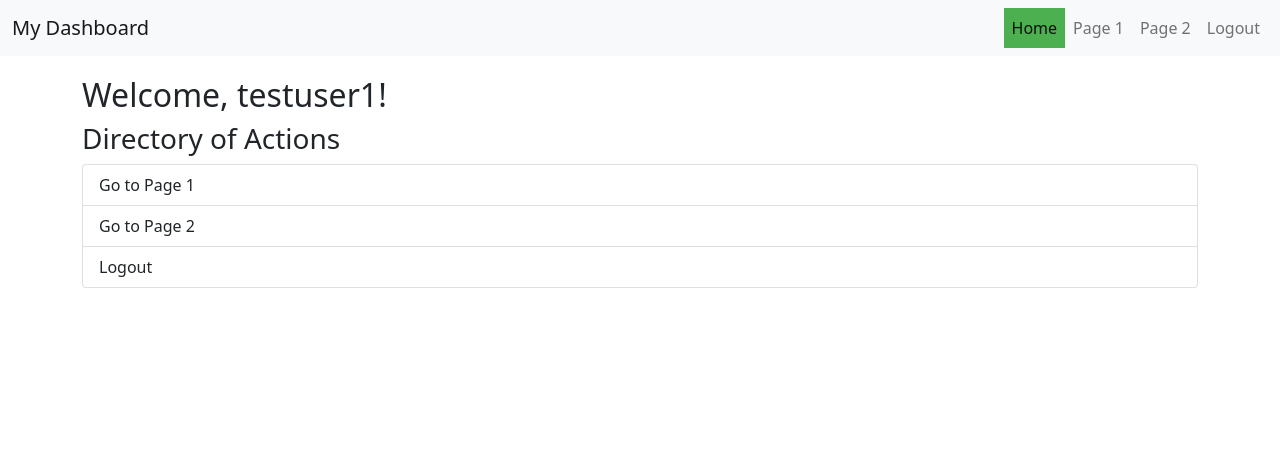
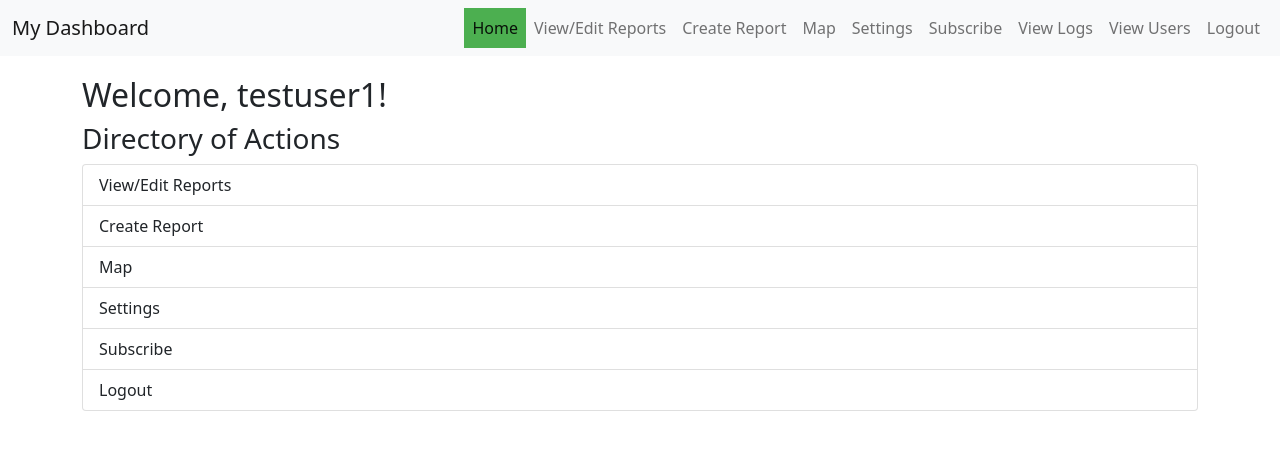
Before and after one commit to Kiizon/CypressAppNew, a Flask app: page /dashboard in a window 1280 px wide. Shown: the top 450 px of the page. Run offline with Flask 3, Linux system fonts and the light colour scheme; a user stored in the database is signed in; data comes from the database, SQL or seed files in the repository; both versions use the stored data as it was after the commit.

Commit message:
added different user roles
admin=1
user=0
guest mode (just view map)

```diff
--- a/app.py
+++ b/app.py
@@ -104,7 +104,8 @@ def login():
 def dashboard():
     # If the user is not logged in, redirect to login
     if 'username' not in session:
-        return redirect(url_for('login'))
+        return render_template('home_guestmode.html')
+
 
     return render_template('home.html', username=session['username'])
 
@@ -141,10 +142,6 @@ def get_reports():
 
 @app.route('/map')
 def map():
-    # If the user is not logged in, redirect to login
-    if 'username' not in session:
-        return redirect(url_for('login'))
-
     return render_template('map.html')
 
 if __name__ == '__main__':
--- a/templates/home.html
+++ b/templates/home.html
@@ -31,10 +31,25 @@
                         <a class="nav-link {{ 'active' if request.endpoint == 'dashboard' else '' }}" href="{{ url_for('dashboard') }}">Home</a>
                     </li>
                     <li class="nav-item">
-                        <a class="nav-link {{ 'active' if request.endpoint == 'page1' else '' }}" href="{{ url_for('page1') }}">Page 1</a>
+                        <a class="nav-link {{ 'active' if request.endpoint == 'reports' else '' }}" href="{{ url_for('reports') }}">View/Edit Reports</a>
                     </li>
                     <li class="nav-item">
-                        <a class="nav-link {{ 'active' if request.endpoint == 'page2' else '' }}" href="{{ url_for('page2') }}">Page 2</a>
+                        <a class="nav-link {{ 'active' if request.endpoint == 'create_report' else '' }}" href="{{ url_for('create_report') }}">Create Report</a>
+                    </li>
+                    <li class="nav-item">
+                        <a class="nav-link {{ 'active' if request.endpoint == 'map' else '' }}" href="{{ url_for('map') }}">Map</a>
+                    </li>
+                    <li class="nav-item">
+                        <a class="nav-link {{ 'active' if request.endpoint == 'settings' else '' }}" href="{{ url_for('settings') }}">Settings</a>
+                    </li>
+                    <li class="nav-item">
+                        <a class="nav-link {{ 'active' if request.endpoint == 'subscribe' else '' }}" href="{{ url_for('subscribe') }}">Subscribe</a>
+                    </li>
+                    <li class="nav-item">
+                        <a class="nav-link {{ 'active' if request.endpoint == 'logs' else '' }}" href="{{ url_for('logs') }}">View Logs</a>
+                    </li>
+                    <li class="nav-item">
+                        <a class="nav-link {{ 'active' if request.endpoint == 'users' else '' }}" href="{{ url_for('users') }}">View Users</a>
                     </li>
                     <li class="nav-item">
                         <a class="nav-link" href="{{ url_for('logout') }}">Logout</a>
@@ -49,8 +64,16 @@
         <h2>Welcome, {{ username }}!</h2>
         <h3>Directory of Actions</h3>
         <div class="list-group">
-            <a href="{{ url_for('page1') }}" class="list-group-item list-group-item-action">Go to Page 1</a>
-            <a href="{{ url_for('page2') }}" class="list-group-item list-group-item-action">Go to Page 2</a>
+            <a href="{{ url_for('reports') }}" class="list-group-item list-group-item-action">View/Edit Reports</a>
+            <a href="{{ url_for('create_report') }}" class="list-group-item list-group-item-action">Create Report</a>
+            <a href="{{ url_for('map') }}" class="list-group-item list-group-item-action">Map</a>
+            <a href="{{ url_for('settings') }}" class="list-group-item list-group-item-action">Settings</a>
+            <a href="{{ url_for('subscribe') }}" class="list-group-item list-group-item-action">Subscribe</a>
+        {% if session['user_type'] == 1 %}
+            <!-- Show this section only for admins -->
+            <a href="{{ url_for('users') }}" class="list-group-item list-group-item-action">View Users</a>
+                    <a href="{{ url_for('logs') }}" class="list-group-item list-group-item-action">View Logs</a>
+            {% endif %}
             <a href="{{ url_for('logout') }}" class="list-group-item list-group-item-action">Logout</a>
         </div>
     </div>
```
Also changed, not shown: templates/home_guestmode.html (added, +52 -0 lines), instance/users.db.
